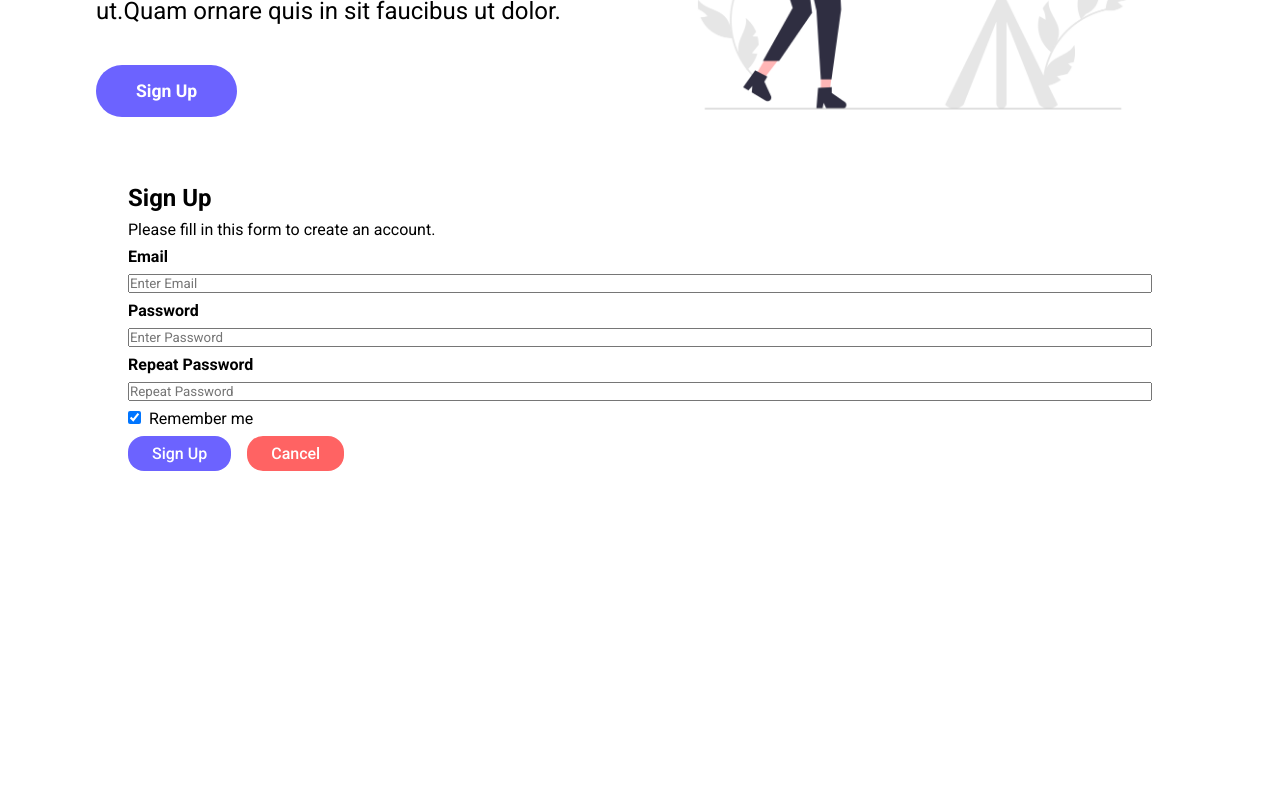
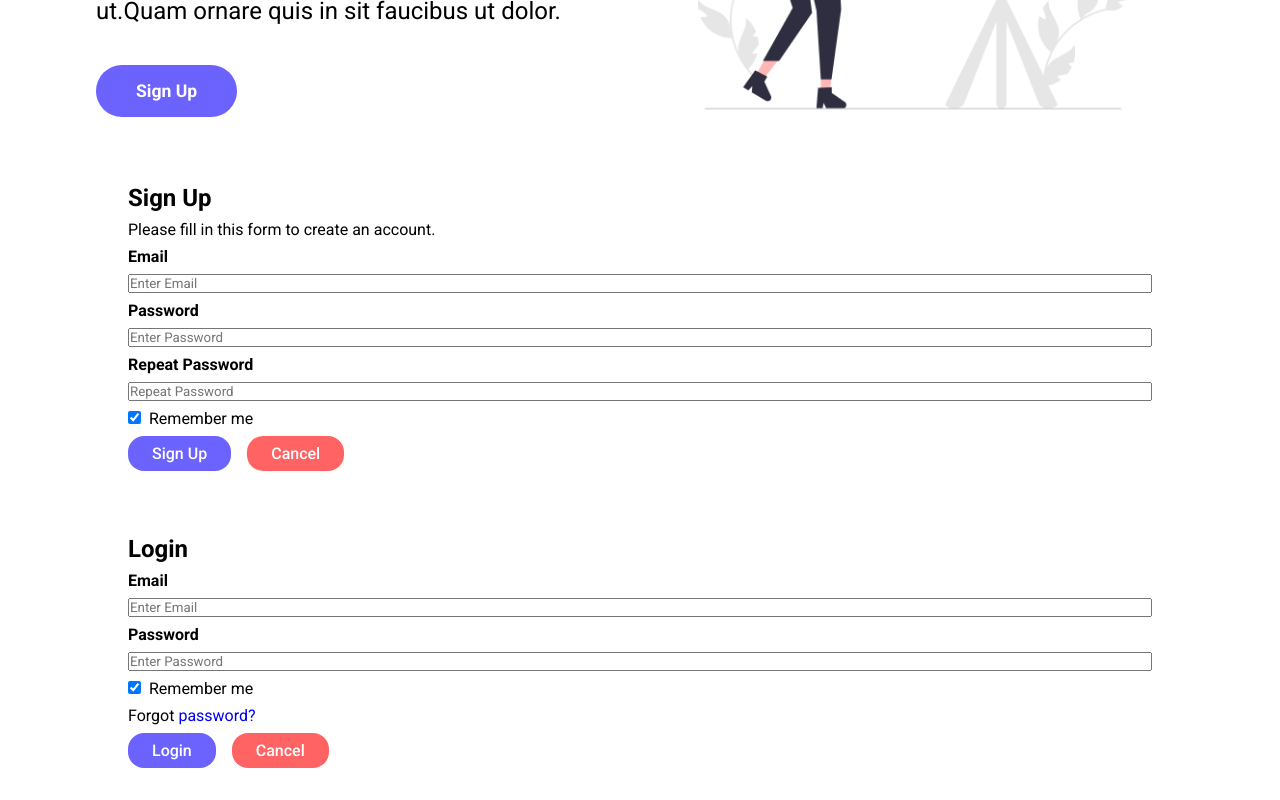
Before and after one commit to EmilyAMartin/art-inventory-website, a React (Create React App) app: page / in a window 1280 px wide. Shown: the part 413-1213 px from the top of the page. Before the commit the page ends 916 px from the top, so only its background shows below. Built offline with nearby package versions, Linux system fonts and the light colour scheme.

Commit message:
Working on login form

```diff
--- a/src/App.css
+++ b/src/App.css
@@ -122,14 +122,16 @@ a:hover {
   background-color: #4640ad;
 }
 
-.registration-form-container {
+.registration-form-container,
+.login-form-container {
   padding: 2rem 2rem;
   gap: 0.5rem;
   display: flex;
   flex-direction: column;
   justify-content: center;
 }
-.registration-header {
+.registration-header,
+.login-header {
   font-size: 1.5rem;
   font-weight: 600;
 }
--- a/src/App.js
+++ b/src/App.js
@@ -1,12 +1,14 @@
 import "./App.css";
 import Home from "./Components/Home";
 import Registration from "./Components/Registration";
+import Login from "./Components/Login";
 
 function App() {
   return (
     <div className="App">
       <Home />
       <Registration />
+      <Login />
     </div>
   );
 }
--- /dev/null
+++ b/src/Components/Login.js
@@ -0,0 +1,31 @@
+import React from 'react'
+
+const Login = () => {
+  return (
+
+
+      <div className='login-form-container'>
+        <div className='login-header'>Login</div>
+
+        <label for='email'><b>Email</b></label>
+        <input aria-label='email' type='text' placeholder='Enter Email' name='email' required/>
+
+        <label for='password'><b>Password</b></label>
+        <input aria-label='password' type='text' placeholder='Enter Password' name='password' required/>
+
+        <label>
+          <input aria-label='remember-me-checkbox' type='checkbox' checked='checked' name='remember' style={{marginRight: '0.5rem'}}/>
+          Remember me
+        </label>
+        <span className='login-forgot-password'>Forgot <a href="#">password?</a></span>
+
+        <div className='login-buttons'>
+          <button type='submit-button' className='submit-button'>Login</button>
+          <button type='button' className='cancel-button'>Cancel</button>
+        </div>
+
+      </div>
+  )
+}
+
+export default Login
```
